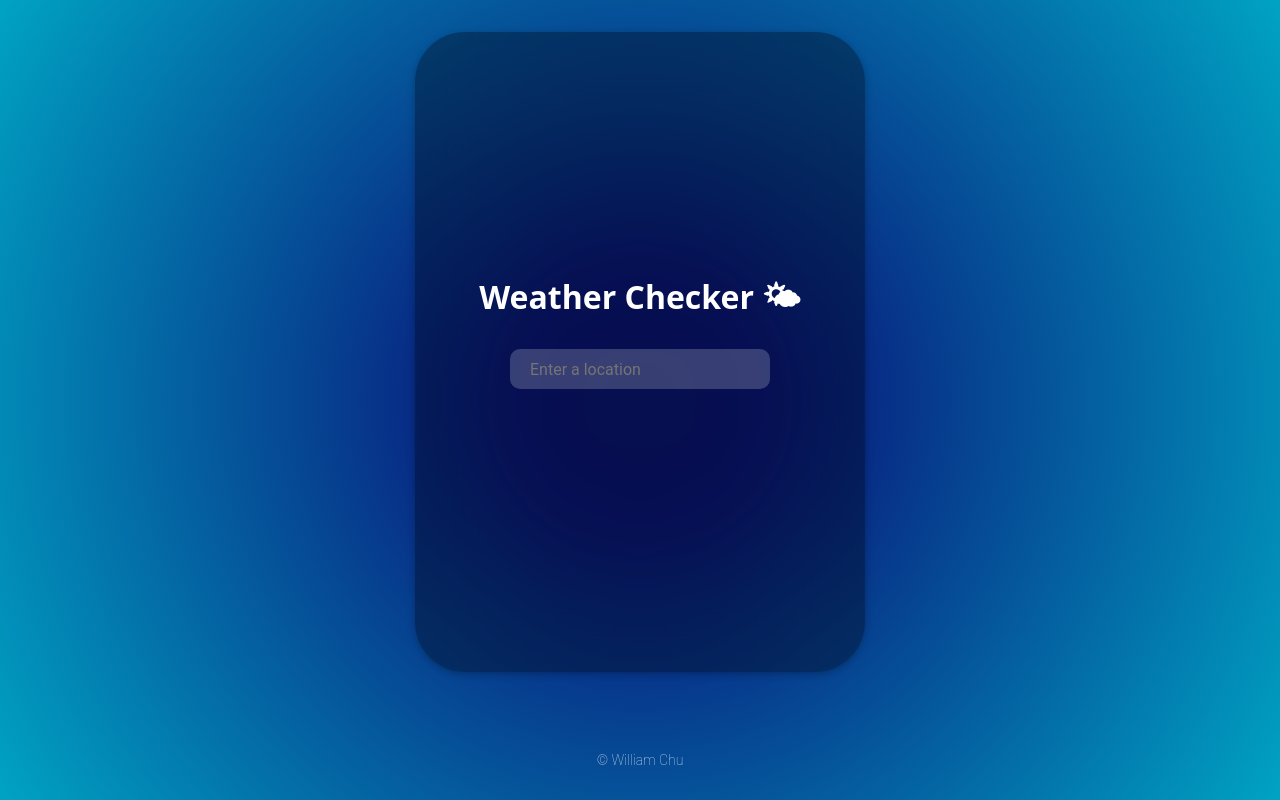
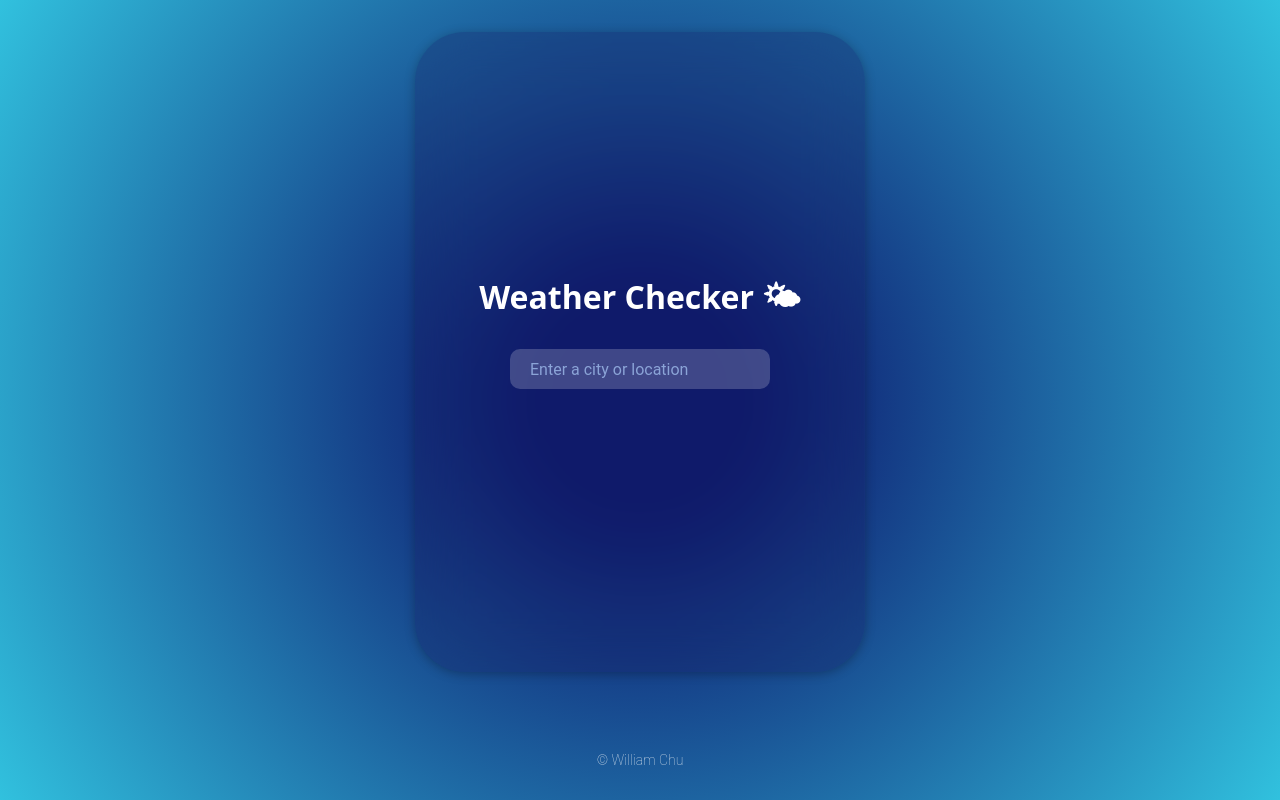
Before and after one commit to williamchuu/weather-api, a Next.js app: page / in a window 1280 px wide. Built offline with nearby package versions, Linux system fonts and the light colour scheme.

Commit message:
edit gradient and input text color

```diff
--- a/pages/index.js
+++ b/pages/index.js
@@ -58,7 +58,7 @@ export default function Home() {
             className={styles.input}
             value={location}
             onChange={event => setLocation(event.target.value)}
-            placeholder="Enter a location"
+            placeholder="Enter a city or location"
             onKeyDown={searchLocation}
             type="text"
           />
@@ -68,7 +68,7 @@ export default function Home() {
               return (
                 <div key={index}>
                   <div className={styles.weather_name}>{w.main}</div>
-                  <div className={styles.weather_description}>{w.description}</div>
+                  <div className={styles.weather_description}>"{w.description}."</div>
 
                   <div className={styles.weather_info}>Temperature </div>
                   <div className={styles.number_unit}>
@@ -88,7 +88,6 @@ export default function Home() {
                     <div className={styles.unit}>m/s</div>
                   </div>
                 </div>
-
               )
             })
           }
--- a/styles/Home.module.css
+++ b/styles/Home.module.css
@@ -6,7 +6,7 @@
   padding: 2rem;
   min-height: 100vh;
   background: rgb(7, 7, 94);
-  background: radial-gradient(circle, rgb(9, 23, 115) 0%, rgb(9, 20, 121) 16%, rgb(0, 163, 195) 100%);
+  background: radial-gradient(circle, rgb(13, 25, 111) 16%, rgb(49, 193, 222) 100%);
 }
 
 .cont {
@@ -19,10 +19,9 @@
   margin: 0 auto;
   padding: 4rem;
   border-radius: 50px;
-  background: rgba(0, 0, 0, 0.317);
-  background-size: auto 80%;
+  background: rgba(22, 29, 95, 0.279);
   backdrop-filter: blur(30px);
-  box-shadow: 0px 2px 8px -1px #00000053;
+  box-shadow: 0px 2px 12px -1px #0000004e;
 }
 
 .description {
@@ -306,9 +305,13 @@
   padding: 0 20px;
   font-size: 16px;
   font-family: 'Roboto', sans-serif;
-  color: rgb(169, 198, 255);
+  color: rgb(193, 214, 255);
   background: rgba(255, 255, 255, 0.2);
   outline: none;
+}
+
+.input::placeholder {
+  color: rgb(139, 164, 215);
 }
 
 .h1 {
@@ -328,6 +331,7 @@
   font-size: 18px;
   font-weight: 600;
   text-align: center;
+  margin-bottom: 5px;
 }
 
 .weather_description {
```
